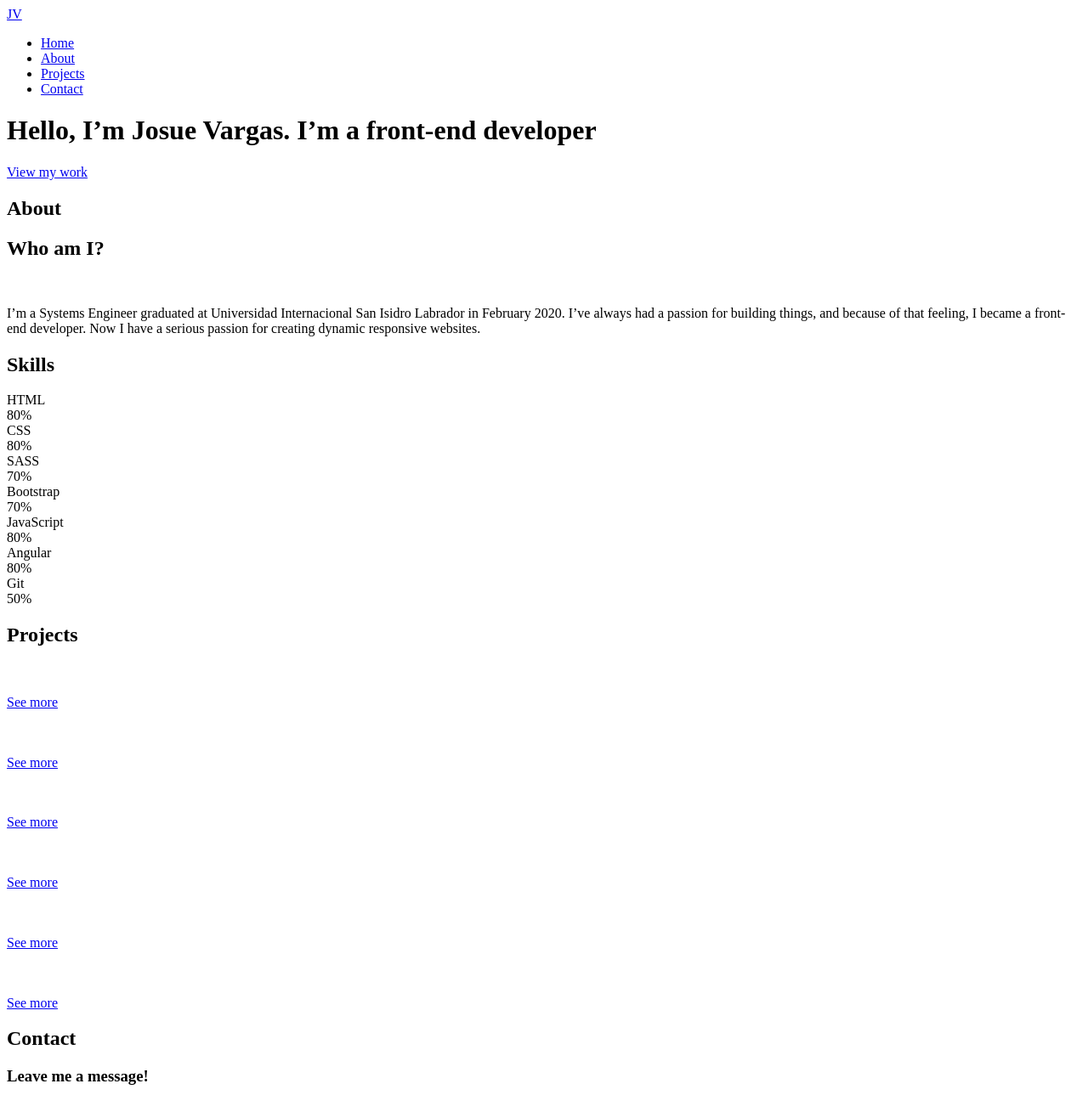
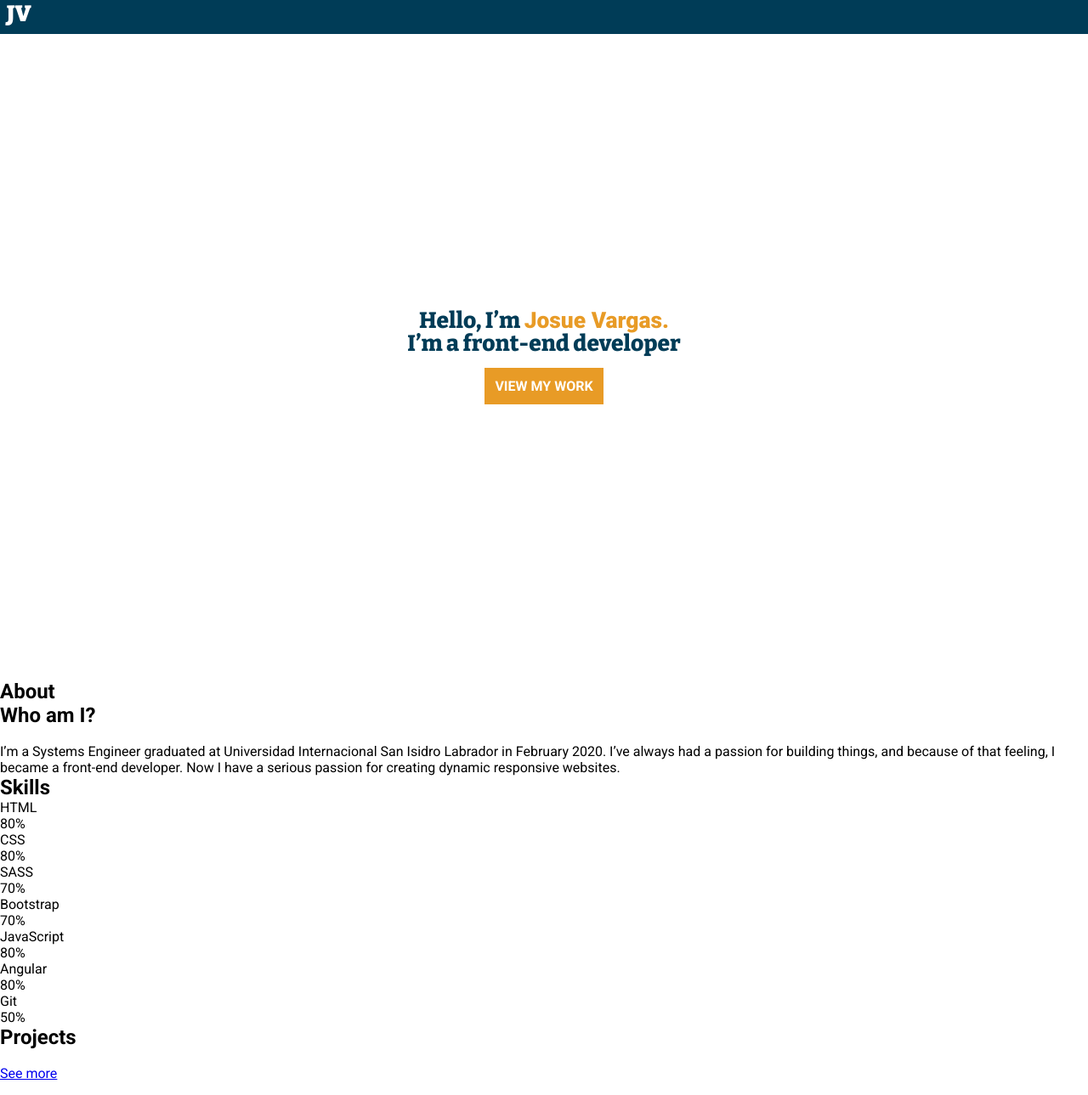
Before and after one commit to JosueVargasZ/Portfolio-template, a plain HTML site: page index.html in a window 1280 px wide. Shown: the top 1289 px of the page at 85% size. Drawn offline with nearby package versions, Linux system fonts and the light colour scheme.

Commit message:
Initial styling

```diff
--- /dev/null
+++ b/css/sass/basics/_base.scss
@@ -0,0 +1,12 @@
+/*==================== General styling====================*/
+
+/*==================== Import fonts====================*/
+@import url('https://fonts.googleapis.com/css2?family=Bitter:wght@300;400;500;600;700;800;900&display=swap');
+@import url('https://fonts.googleapis.com/css2?family=Bitter:wght@300;400;500;600;700;800;900&family=Roboto:wght@300;400;500;700;900&display=swap');
+
+*{
+    box-sizing: border-box;
+    margin: 0;
+    padding: 0;
+    font-family: 'Roboto', sans-serif;
+}
--- /dev/null
+++ b/css/sass/styles.scss
@@ -0,0 +1,83 @@
+@use './basics/base';
+@use './utilities/helpers.scss' as helpers;
+
+
+
+
+
+header{
+
+    /*
+    //TODO: set to DESKTOP size media query
+    width: 100%;
+    height: 100vh;
+    background-blend-mode: multiply;
+    background-image: url('../assets/hero.jpg');
+    background-repeat: no-repeat;
+    background-size: cover;
+    background-position-y: 40%;
+    background-color: setColor(primary);
+    opacity: 0.87;
+    */
+
+    width: 100%;
+    height: 100vh;
+    // background-color: setColor(primary);
+    display: flex;
+    flex-flow: row wrap;
+    // clip-path: polygon(100% 0, 100% 80%, 0 40%, 0 0);
+
+    nav{
+
+        background-color: helpers.setColor(primary);
+        flex-basis: 100%;
+        height: 40px;
+        padding: 0 0.50rem;
+
+        a{
+            color: #ffffff;
+            text-decoration: none;
+            font-family: 'Bitter', serif;
+            font-weight: 900;
+            font-size: 1.65rem;
+        }
+
+        ul{
+            display: none;
+        }
+    }
+
+    #hero{
+        flex-basis: 100%;
+        height: calc(100vh - 40px);
+        display: flex;
+        flex-flow: column wrap;
+        align-content: center;
+        justify-content: center;
+        text-align: center;
+        gap: 1rem;
+
+        h1{
+            max-width: 20ch;
+            color: helpers.setColor(primary);
+            font-family: 'Bitter', serif;
+            font-size: 1.65rem;
+            font-weight: 800;
+            line-height: 0.99;
+
+            strong{
+                font-weight: 900;
+                color: helpers.setColor(secondary);
+            }
+        }
+
+        a{
+            margin: 0 auto;
+            text-decoration: none;
+            text-transform: uppercase;
+            font-weight: bold;
+            @include helpers.buttons;
+        }
+    }
+
+}
--- /dev/null
+++ b/css/sass/utilities/helpers.scss
@@ -0,0 +1,23 @@
+//==================== Global variables====================
+$lightPalette : (
+    'primary' : #003C57,
+    'secondary' : #E89B26,
+    'accent': #00BCFF,
+    'accent-light': lighten(#00BCFF, 80%),
+    'bg': #F1F1E6,
+    'text': #434343
+);
+
+// This function get the color of the map $lightPalette
+@function setColor( $color ){
+    @return map-get($lightPalette , $color )
+};
+
+
+// Mixin for styling buttons
+@mixin buttons {
+    background-color: setColor(secondary);
+    color: #ffffff;
+    padding: 0.75em;
+
+}
--- a/index.html
+++ b/index.html
@@ -4,6 +4,7 @@
 <head>
     <meta charset="UTF-8">
     <meta name="viewport" content="width=device-width, initial-scale=1.0">
+    <link rel="stylesheet" href="css/styles.css">
     <title>Josue Vargas | Portfolio</title>
 </head>
 
@@ -25,6 +26,7 @@
         </div>
     </header>
 
+    <main>
         <section id="about-section">
             <h1 class="section-title">About</h1>
             <article class="about-col">
@@ -157,6 +159,7 @@
                 <button name="send" type="submit">SUBMIT</button>
             </form>
         </section>
+    </main>
 
     <footer>
         <nav>
```
Also changed, not shown: assets/hero.jpg (added), css/styles.css (added), 1 other file. Lines whose indentation alone changed are shown as unchanged.
